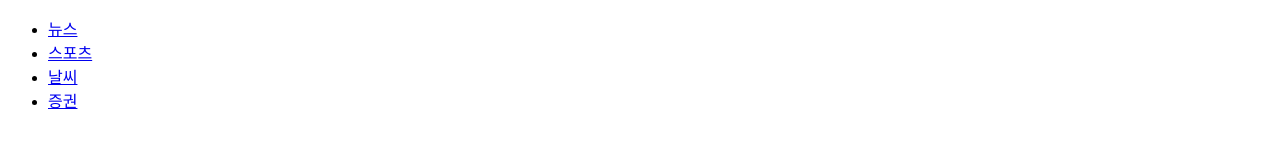
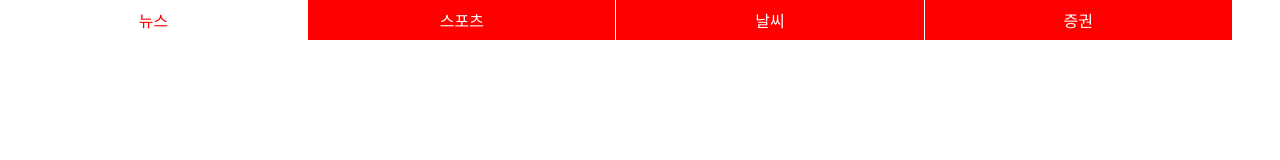
Before and after one commit to SungJunKang/WebStudy_Doit-WebApp-HybridApp, a plain HTML site: page mission02-03/mission02-03.html in a window 1280 px wide. Drawn offline with Linux system fonts and the light colour scheme.

Commit message:
mission02-03

```diff
--- a/mission02-03/mission02-03.html
+++ b/mission02-03/mission02-03.html
@@ -3,7 +3,7 @@
 <head>
   <meta charset="utf-8" />
   <title>Mission02-03</title>
-  <link rel="stylesheet" src="style.css" type="text/css"/>
+  <link href="style.css" rel="stylesheet" type="text/css"/>
 </head>
 <body>
   <ul>
```
